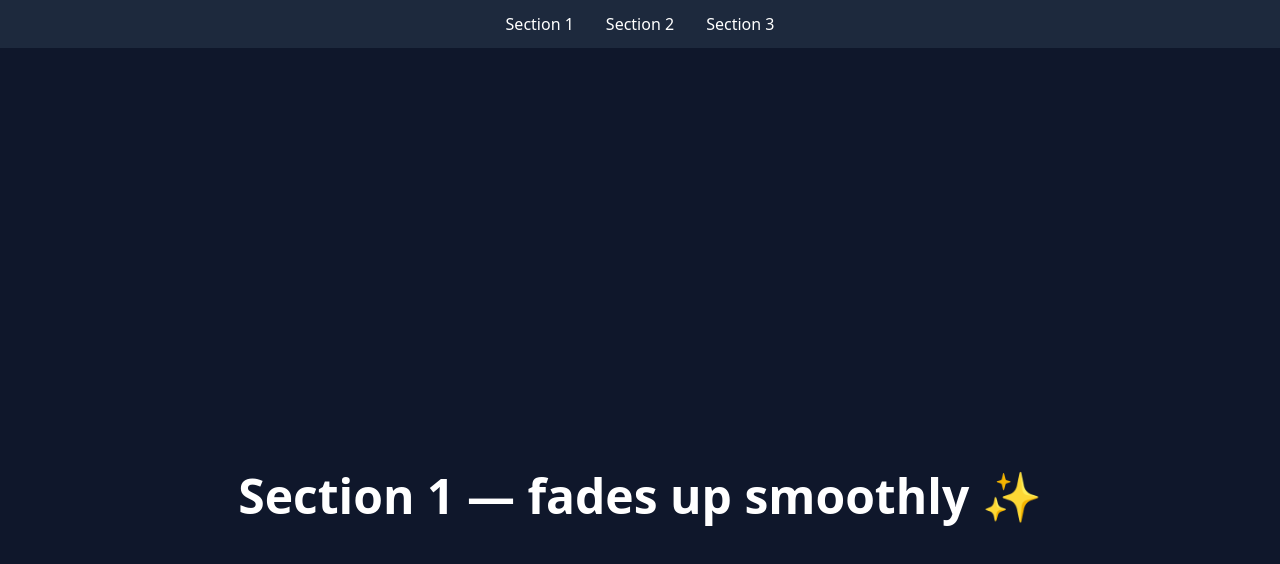
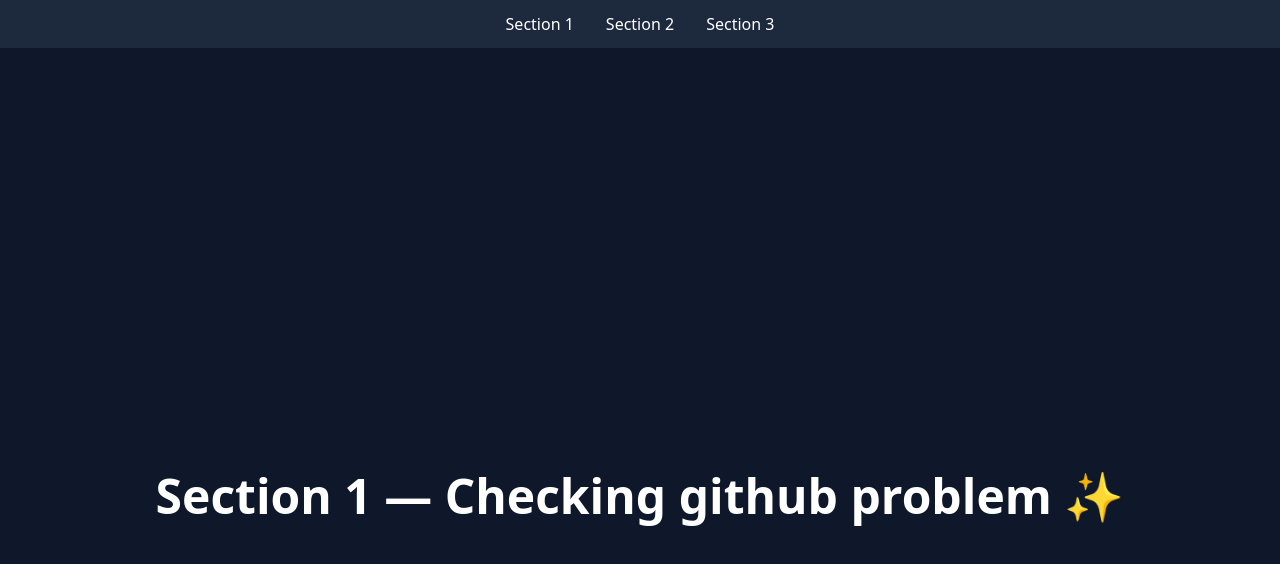
Before and after one commit to Abdurrobr34l/portfolio, a React (Vite) app: page / in a window 1280 px wide. Shown: the top 564 px of the page. Built offline with nearby package versions, Linux system fonts and the light colour scheme.

Commit message:
Checking github problem

```diff
--- a/src/App.jsx
+++ b/src/App.jsx
@@ -43,7 +43,7 @@
       <div className="flex flex-col items-center justify-center gap-32 pt-24">
         <FadeOnScroll>
           <section id="sec1" className="h-screen flex items-center justify-center">
-            <h1 className="text-5xl font-bold">Section 1 — fades up smoothly ✨</h1>
+            <h1 className="text-5xl font-bold">Section 1 — Checking github problem ✨</h1>
           </section>
         </FadeOnScroll>
 
```
